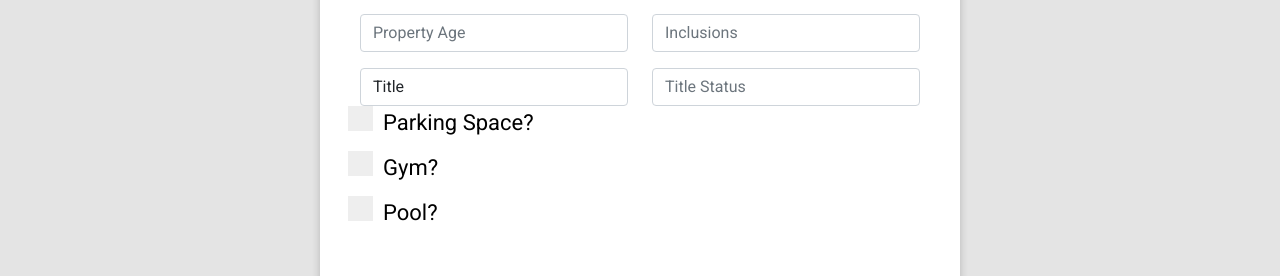
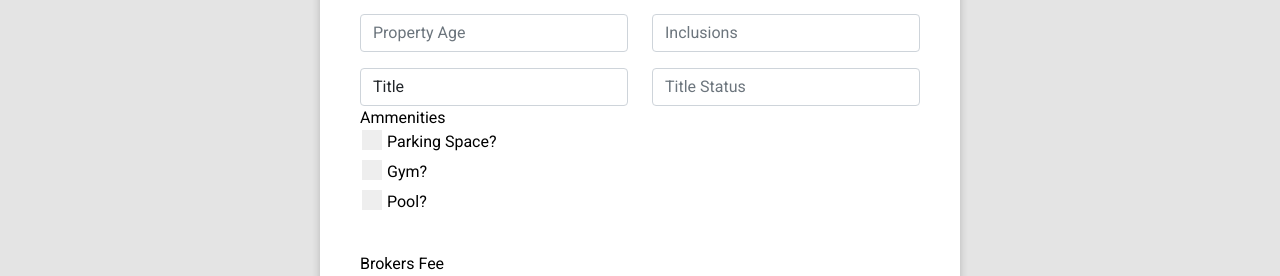
Before and after one commit to FonzyLima/buendia-estates-website, a Next.js app: page /sellproperties in a window 1280 px wide. Shown: the part 1331-1607 px from the top of the page. Built offline with nearby package versions, Linux system fonts and the light colour scheme.

Commit message:
custom input

```diff
--- a/pages/sellproperties.js
+++ b/pages/sellproperties.js
@@ -289,6 +289,7 @@ const Sellproperties = () => {
                     </select>
                   </div>
                 </div>
+
                 <div className="col">
                   <div className={styles["form-outline"]}>
                     <input
@@ -301,25 +302,26 @@ const Sellproperties = () => {
                     />
                   </div>
                 </div>
+
+              </div>
+              <label>Ammenities</label>
                 <div className={`row ${styles["mb-4"]}`}>
 
                   <label className={styles.checkLabel}>Parking Space?
-                    <input type="checkbox"/>
+                    <input name="park"type="checkbox" value="Parking Space Available"/>
                     <span className={styles.checkmark}></span>
                   </label>
                   <label className={styles.checkLabel}>Gym?
-                    <input type="checkbox"/>
+                    <input name="gym"type="checkbox"value="Gym Available"/>
                     <span className={styles.checkmark}></span>
                   </label>
-                  <label className={styles.checkLabel}>Pool?
-                    <input type="checkbox"/>
+                  <label name="pool"className={styles.checkLabel}>Pool?
+                    <input type="checkbox"value="Pool Available"/>
                     <span className={styles.checkmark}></span>
                   </label>
 
 
                 </div>
-              </div>
-
               <div className={`${styles["form-outline"]} ${styles["mb-4"]}`}>
                 <label className="form-label mt-4" htmlFor="brokers-fee">
                   Brokers Fee
--- a/styles/sellproperties.module.css
+++ b/styles/sellproperties.module.css
@@ -99,12 +99,13 @@
 }
 
 .checkLabel{
-    display: block;
+    display: inline;
   position: relative;
-  padding-left: 35px;
-  margin-bottom: 12px;
+  padding-left: 25px;
+  margin-left: 14px;
+  margin-bottom: 6px;
   cursor: pointer;
-  font-size: 22px;
+  font-size: 16px;
 }
 .checkLabel input {
     position: absolute;
@@ -117,16 +118,35 @@
     position: absolute;
     top: 0;
     left: 0;
-    height: 25px;
-    width: 25px;
+    height: 20px;
+    width: 20px;
     background-color: #eee;
   }
-  .container:hover input .checkmark {
+  .checkLabel:hover input ~ .checkmark {
     background-color: #ccc;
   }
-.checkbox{
-
-}
+  .checkLabel input:checked ~ .checkmark {
+    background-color: #2196F3;
+  }
+  .checkmark:after {
+    content: "";
+    position: absolute;
+    display: none;
+  }
+  .checkLabel input:checked ~ .checkmark:after {
+    display: block;
+  }
+  .checkLabel .checkmark:after {
+    left: 7.5px;
+    top: 4px;
+    width: 5px;
+    height: 9px;
+    border: solid white;
+    border-width: 0 3px 3px 0;
+    -webkit-transform: rotate(45deg);
+    -ms-transform: rotate(45deg);
+    transform: rotate(45deg);
+  }
 
 .mt-4 {
     margin-top: 4px;
```
